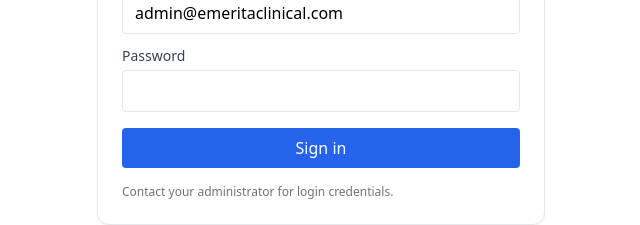
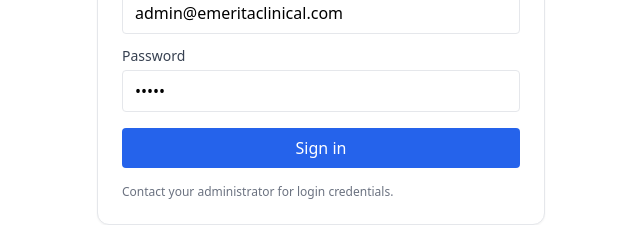
Before and after one commit to primalrockstar/EmeritaRig, a React (Vite) app in the folder EMTBApp/ProMedixEMS-main/: page / in a window 1280 px wide. Shown: the part 180-405 px from the top of the page, without its empty margins (319-959 px from the left). Built offline with nearby package versions, Linux system fonts and the light colour scheme.

Commit message:
Fix: Prefill password field with 'admin' for easier login

```diff
--- a/EMTBApp/ProMedixEMS-main/src/auth/LoginPage.tsx
+++ b/EMTBApp/ProMedixEMS-main/src/auth/LoginPage.tsx
@@ -7,7 +7,7 @@
   const navigate = useNavigate();
   const location = useLocation() as any;
   const [email, setEmail] = useState(location.state?.prefillEmail || 'admin@emeritaclinical.com');
-  const [password, setPassword] = useState('');
+  const [password, setPassword] = useState('admin');
   const [error, setError] = useState<string | null>(null);
 
   const from = location.state?.redirectTo || location.state?.from || '/dashboard';
```
